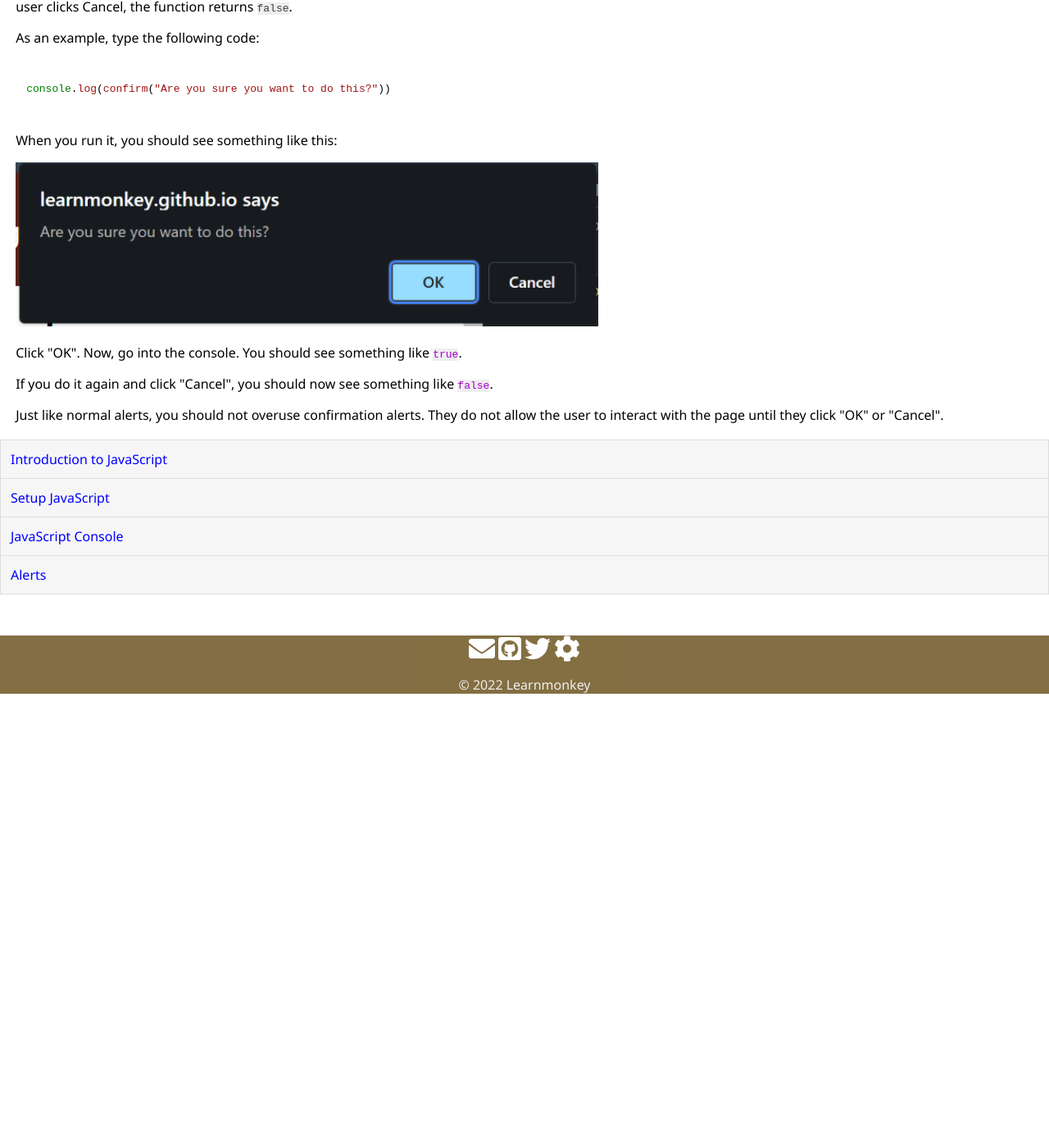
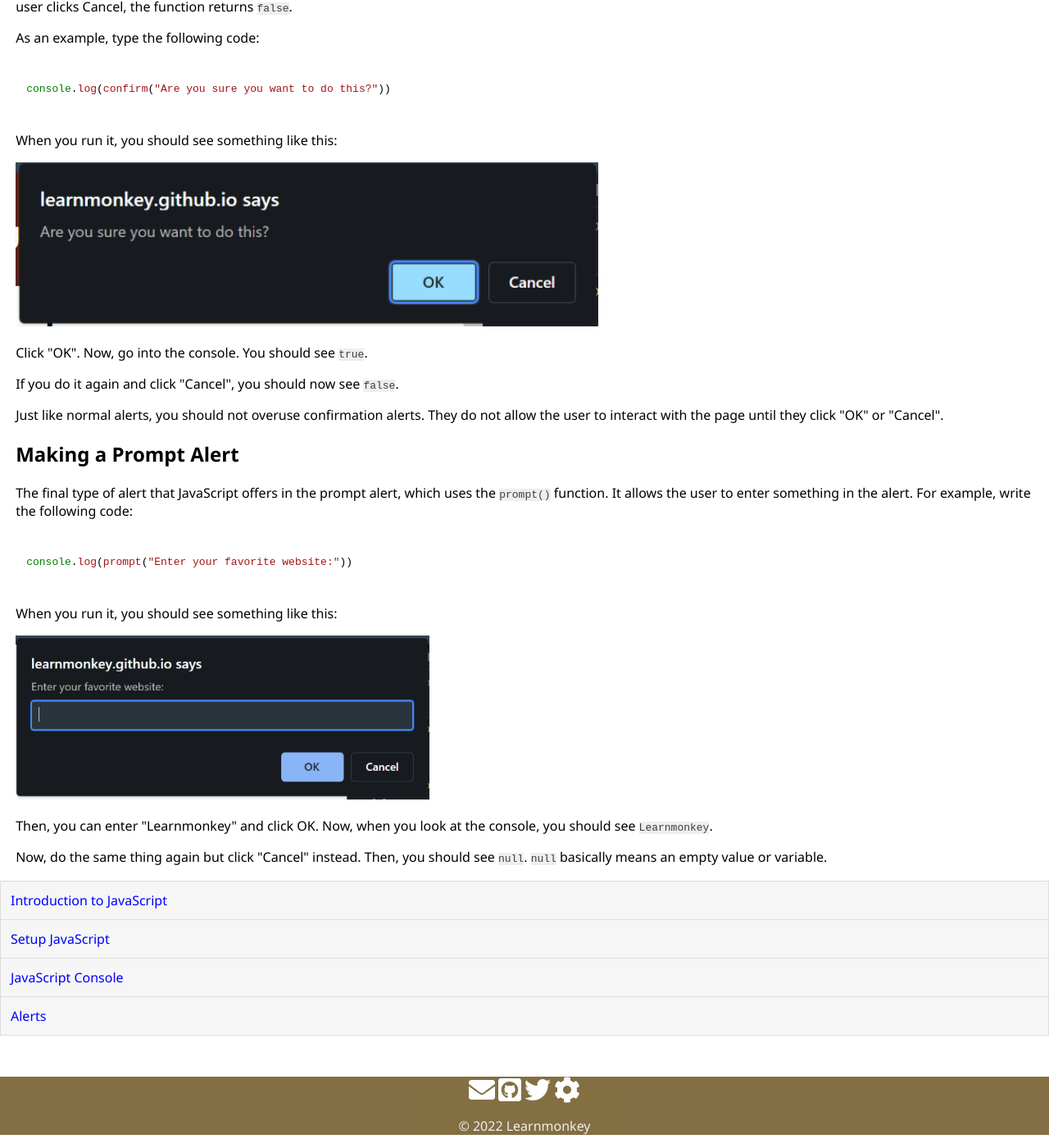
Before and after one commit to learnmonkey/learnmonkey.github.io, a Jekyll site: the page built from programming/javascript/alerts.html, in a window 1280 px wide and 1400 px high, scrolled down 851 px. Shown: the whole window at 82% size. Built offline with Jekyll 4.4.1, drawn with Linux system fonts in a browser that asks for light colours; nearby versions of some CDN libraries; before the commit the page ends 1713 px from its top, so only the background shows below that.

Commit message:
js prompt alert

```diff
--- a/programming/javascript/alerts.html
+++ b/programming/javascript/alerts.html
@@ -30,7 +30,19 @@ console.log(confirm("Are you sure you want to do this?"))
     </code></pre>
     <p>When you run it, you should see something like this: </p>
     <img src="/images/programming/javascript/confirm-alert-example.png" alt="An example of a confirmation alert in JavaScript">
-    <p>Click "OK". Now, go into the console. You should see something like <code style="color:rgb(166, 0, 207)">true</code>.</p>
-    <p>If you do it again and click "Cancel", you should now see something like <code style="color:rgb(166, 0, 207)">false</code>.</p>
+    <p>Click "OK". Now, go into the console. You should see <code>true</code>.</p>
+    <p>If you do it again and click "Cancel", you should now see <code>false</code>.</p>
     <p>Just like normal alerts, you should not overuse confirmation alerts. They do not allow the user to interact with the page until they click "OK" or "Cancel".</p>
 </section>
+
+<section>
+    <h2>Making a Prompt Alert</h2>
+    <p>The final type of alert that JavaScript offers in the prompt alert, which uses the <code>prompt()</code> function. It allows the user to enter something in the alert. For example, write the following code: </p>
+    <pre><code class="language-javascript">
+console.log(prompt("Enter your favorite website:"))
+    </code></pre>
+    <p>When you run it, you should see something like this:</p>
+    <img src="/images/programming/javascript/prompt-alert-example.png" alt="An example of a prompt alert in JavaScript">
+    <p>Then, you can enter "Learnmonkey" and click OK. Now, when you look at the console, you should see <code>Learnmonkey</code>.</p>
+    <p>Now, do the same thing again but click "Cancel" instead. Then, you should see <code>null</code>. <code>null</code> basically means an empty value or variable.</p>
+</section>
```
Also changed, not shown: images/programming/javascript/prompt-alert-example.png (added).
